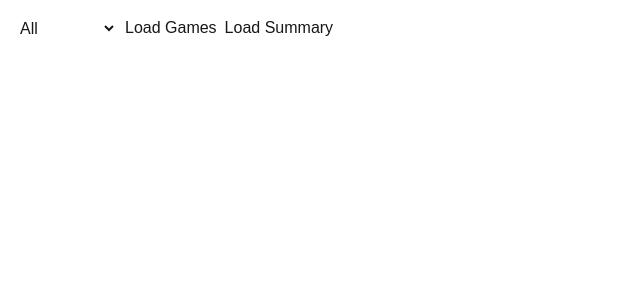
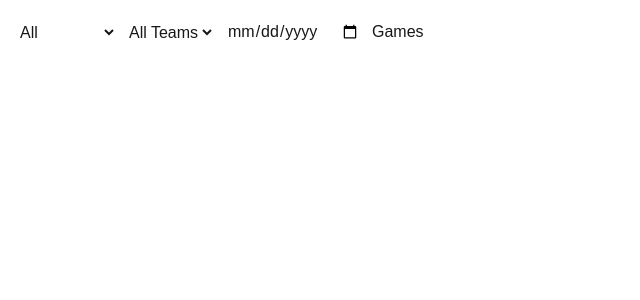
Before and after one commit to jayphex/delayed, a Next.js app in the folder frontend/: page / in a window 1280 px wide. Shown: the top 300 px of the page, without its empty margins (0-640 px from the left). Built offline with nearby package versions, Linux system fonts and the light colour scheme.

Commit message:
Implement date filter and team filter as well as fix summary issues

```diff
--- a/frontend/src/app/page.tsx
+++ b/frontend/src/app/page.tsx
@@ -1,30 +1,38 @@
 "use client";
-import { useState } from "react";
+import { useState, useSyncExternalStore } from "react";
 import { fetchGames, fetchSummary, markWatched } from "../lib/api";
 
 export default function Home() {
   const [games, setGames] = useState<any[]>([]);
   const [watched, setWatched] = useState<"all"|"true"|"false">("all");
   const [loading, setLoading] = useState(false);
-  const [summary, setSummary] = useState<{countDelay: number, avgDelay: number, maxDelay: number} | null>(null);
+  const [summary, setSummary] = useState<{countDelayed: number, avgDelay: number, maxDelay: number} | null>(null);
   const [err, setErr] = useState<string|null>(null);
+  const [team, setTeam] = useState<string>("");
+  const teams = [
+    "ATL", "BKN", "BOS", "CHA", "CHI", "CLE", "DAL", "DEN", "DET", "GSW", "HOU",
+    "IND", "LAC", "LAL", "MEM", "MIA", "MIL", "MIN", "NOP", "NYK", "OKC",
+    "ORL", "PHI", "PHX", "POR", "SAC", "SAS", "TOR", "UTA", "WAS"
+  ];
+  const [date, setDate] = useState<string>("");
 
-  async function loadGames() {
+  async function load() {
     try {
       setLoading(true); setErr(null);
-      const params = watched === "all" ? "" : `watched=${watched}`;
-      setGames(await fetchGames(params));
+      const params = new URLSearchParams();
+      if (watched !== "all") params.append("watched", watched);
+      if (team) params.append("team", team);
+      if (date) params.append("date", date);
+      const query = params.toString();
+      setGames(await fetchGames(query));
+      setSummary(await fetchSummary(query));
     } catch (e:any) { setErr(e.message ?? "error"); }
     finally { setLoading(false); }
   }
 
-  async function loadSummary() {
-    setSummary(await fetchSummary());
-  }
-
   async function onMark(id: string) {
     await markWatched(id);
-    loadGames();
+    load();
   }
 
   return (
@@ -35,8 +43,13 @@ export default function Home() {
           <option value="true">Watched</option>
           <option value="false">Unwatched</option>
         </select>
-        <button onClick={loadGames}>Load Games</button>
-        <button onClick={loadSummary}>Load Summary</button>
+        <select value={team} onChange={(e=>setTeam(e.target.value))}>
+          <option value="team">All Teams</option>
+          {teams.map(t => <option key={t} value={t}>{t}</option>)}
+        </select>
+        <input type="date" value={date} onChange={(e=>setDate(e.target.value))}
+          style = {{padding:4, fontSize: 16}} />
+        <button onClick={load}>Games</button>
       </div>
       {loading && <p>Loading…</p>}
       {err && <p style={{color:"red"}}>{err}</p>}
--- a/frontend/src/lib/api.ts
+++ b/frontend/src/lib/api.ts
@@ -6,8 +6,8 @@ export async function fetchGames(params = "") {
   return r.json();
 }
 
-export async function fetchSummary() {
-    const r = await fetch(`${API_BASE}/stats/summary`)
+export async function fetchSummary(params = "") {
+  const r = await fetch(`${API_BASE}/stats/summary${params ? `?${params}` : ""}`);
     if (!r.ok) throw new Error("/summary failed");
     return r.json();
 }
```
